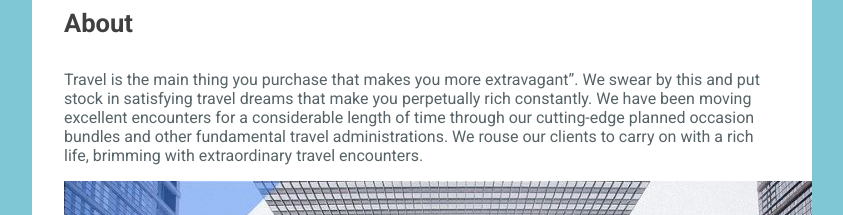
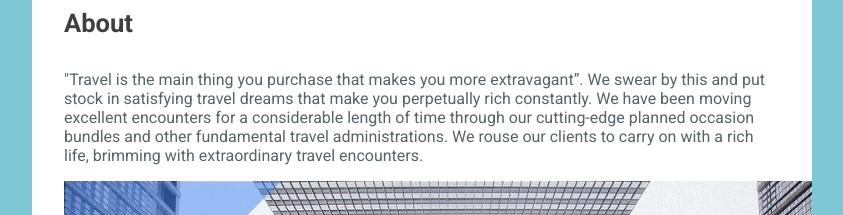
Before and after one commit to CodeLikeAGirl29/city-tours, a React (Create React App) app: page /about in a window 1280 px wide. Shown: the part 144-359 px from the top of the page, without its empty margins (218-1061 px from the left). Built offline with nearby package versions, Linux system fonts and the light colour scheme.

Commit message:
Update About.js

```diff
--- a/src/components/About.js
+++ b/src/components/About.js
@@ -4,8 +4,8 @@ import Img from '../data/city-tours-app.jpg';
 const About = (props) => (
   <div className="main-content">
     <h2>{ props.title }</h2>
-    <p>Travel is the main thing you purchase that makes you more extravagant”. We swear by this and put stock in satisfying travel dreams that make you perpetually rich constantly. We have been moving excellent encounters for a considerable length of time through our cutting-edge planned occasion bundles and other fundamental travel administrations. We rouse our clients to carry on with a rich life, brimming with extraordinary travel encounters.</p>
-<img src={Img} alt="my city tours logo" />
+    <p>"Travel is the main thing you purchase that makes you more extravagant”. We swear by this and put stock in satisfying travel dreams that make you perpetually rich constantly. We have been moving excellent encounters for a considerable length of time through our cutting-edge planned occasion bundles and other fundamental travel administrations. We rouse our clients to carry on with a rich life, brimming with extraordinary travel encounters.</p>
+<img src = {Img} alt="City Logo" />
   </div>
 );
 
```
